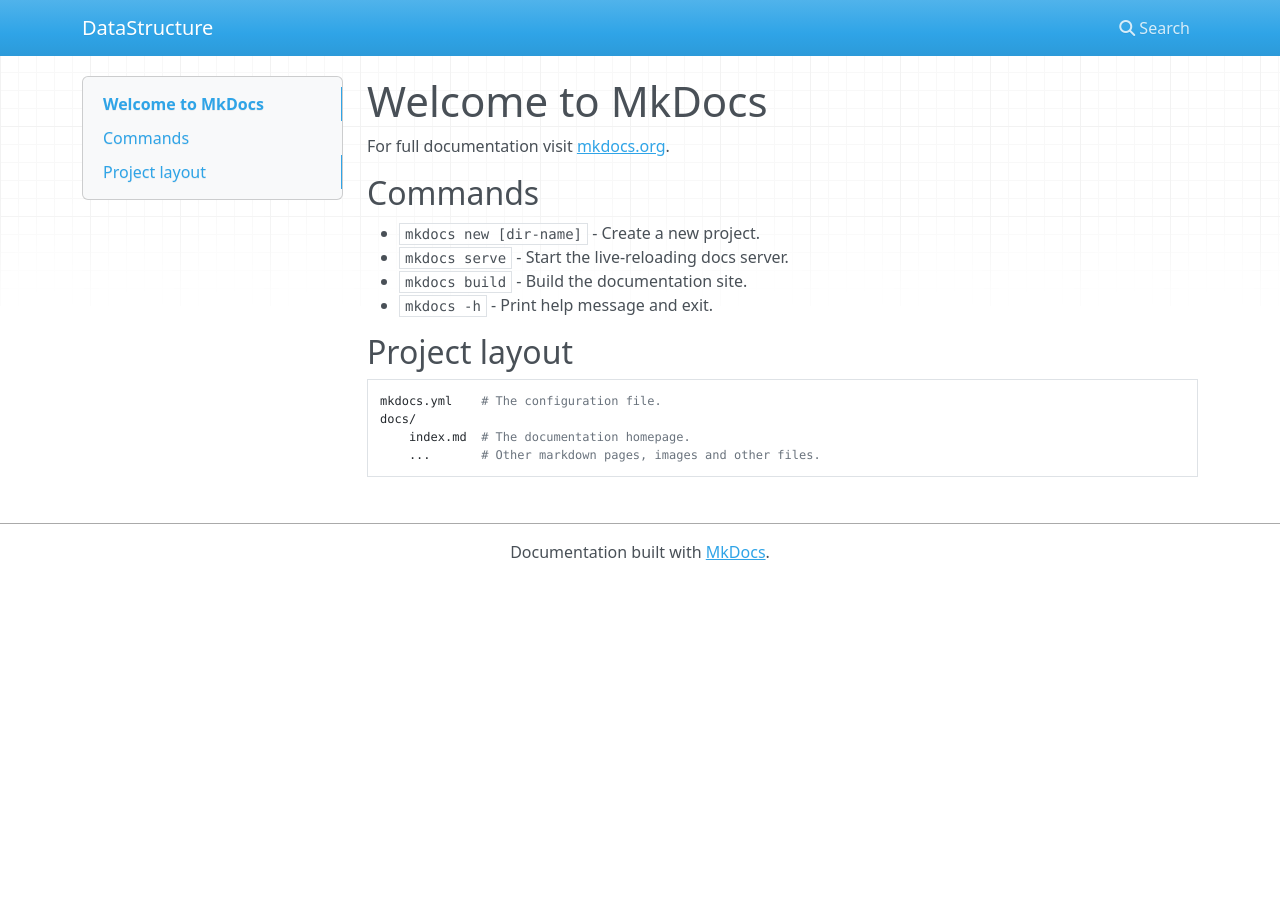
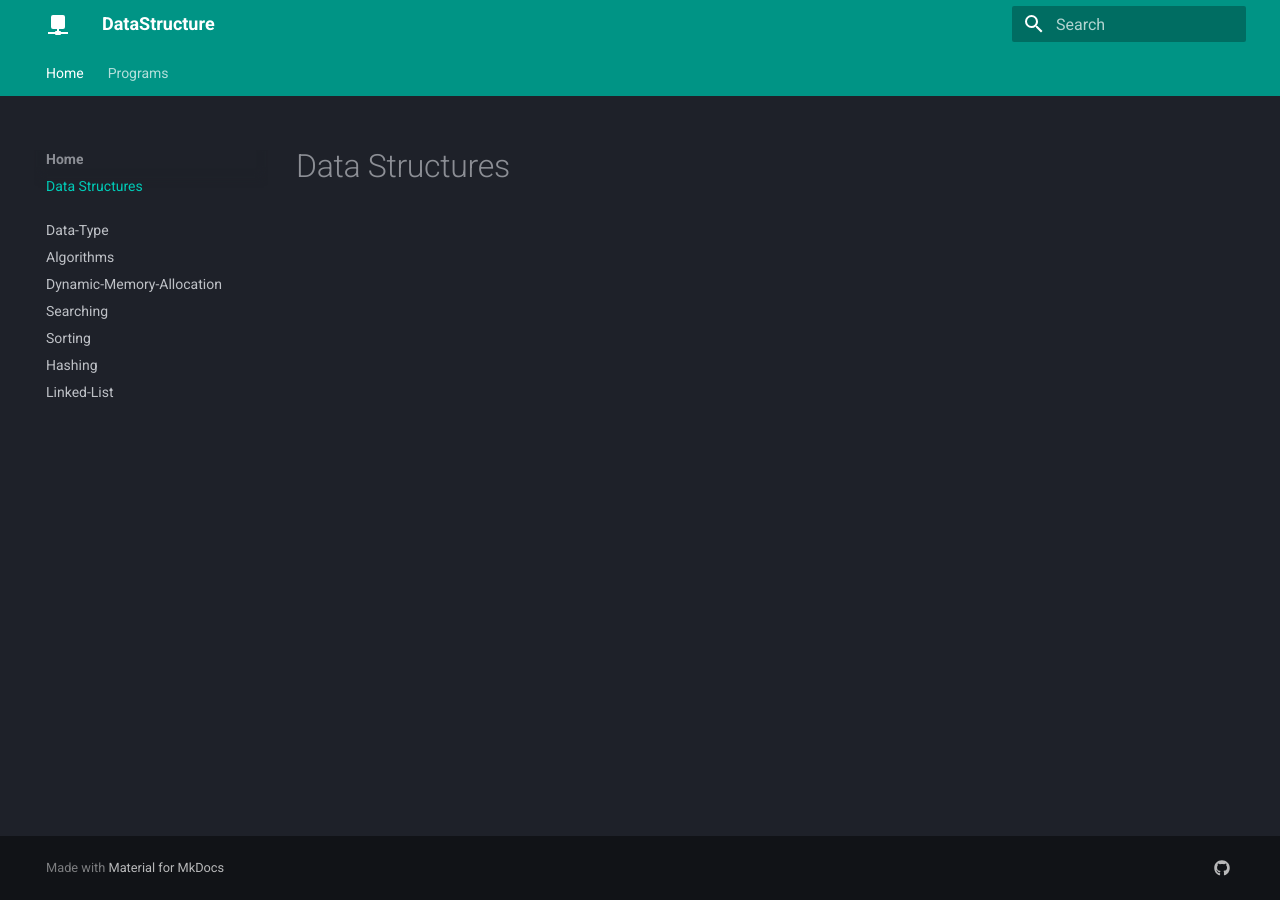
Before and after one commit to Sinix-Codes/DataStructures, an MkDocs documentation site: the page built from docs/index.md, in a window 1280 px wide. Built offline with MkDocs 1.6.1 and Material for MkDocs 9.7.7, drawn with Linux system fonts in a browser that asks for light colours; nearby versions of some CDN libraries.

Commit message:
Add : Adding new sections

```diff
--- a/docs/index.md
+++ b/docs/index.md
@@ -1,17 +1 @@
-# Welcome to MkDocs
-
-For full documentation visit [mkdocs.org](https://www.mkdocs.org).
-
-## Commands
-
-* `mkdocs new [dir-name]` - Create a new project.
-* `mkdocs serve` - Start the live-reloading docs server.
-* `mkdocs build` - Build the documentation site.
-* `mkdocs -h` - Print help message and exit.
-
-## Project layout
-
-    mkdocs.yml    # The configuration file.
-    docs/
-        index.md  # The documentation homepage.
-        ...       # Other markdown pages, images and other files.
+##
--- a/mkdocs.yml
+++ b/mkdocs.yml
@@ -1 +1,39 @@
 site_name: DataStructure
+
+theme:
+  name: material
+
+  palette:
+    scheme: slate
+    primary: teal
+    accent: light blue
+
+  icon:
+    logo: material/network
+    favicon: material/datastructure
+
+  features:
+    - content.tabs.link
+    - navigation.tabs
+    - toc.integrate
+
+nav:
+  - Home:
+    - Data Structures: index.md
+    - Data-Type: Data-type/Data-type.md
+    - Algorithms: Algorithm/algorithms.md
+    - Dynamic-Memory-Allocation: Dynamic_Memory_Allocation/Dynamic_Memory_Allocation.md
+    - Searching: Searching/Searching.md
+    - Sorting: Sorting/Sorting.md
+    - Hashing: Hashing/Hashing.md
+    - Linked-List: Linked_List/Linked_List.md
+  - Programs:
+    - Home: programs/index.md
+
+
+
+extra:
+  social:
+    - icon: fontawesome/brands/github
+      link: https://github.com/kunal-khairnar-05
+      name: Kunal Khairnar
```
Also changed, not shown: docs/Dynamic_Memory_Allocation/Dynamic_Memory_Allocation.md (added, +81 -0 lines), docs/intro/index.md (added, +1 -0 lines), docs/Algorithms/algorithms.md (added), docs/Data-Type/Data-type.md (added), docs/Hashing/Hashing.md (added), docs/Linked-List/Linked-List.md (added), docs/Searching/searching.md (added), docs/Sorting/sorting.md (added).
